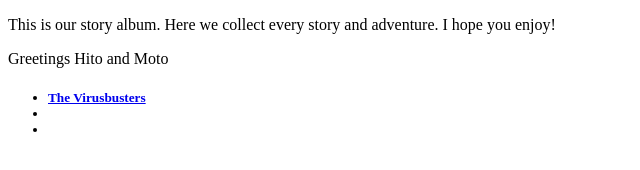
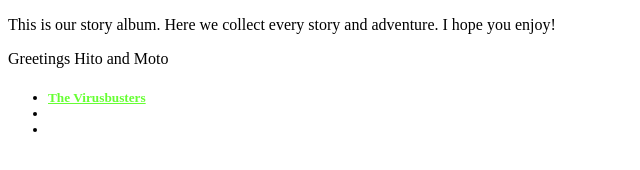
Before and after one commit to Kipsate29/Two-programmers, a plain HTML site: page twoprogrammers.html in a window 1280 px wide. Shown: the whole page, without its empty margins (0-640 px from the left). Drawn offline with Linux system fonts and the light colour scheme.

Commit message:
style changes

```diff
--- a/twoprogrammers.html
+++ b/twoprogrammers.html
@@ -3,16 +3,19 @@
 <head>
 <meta charset="UTF-8">
 <style>
-body {
-backgroundcolor: #ccffdd
+
+  body {
+backgroundcolor: #ccffdd;
 }
 
 p{
-font- family: courier new body copy, avenir
-color:#000000
+font- family: courier new body copy, avenir;
+color:#000000;
 }
 
-
+  a{
+  color: #66ff33;
+  }
 
 </style>
 </head>
```
